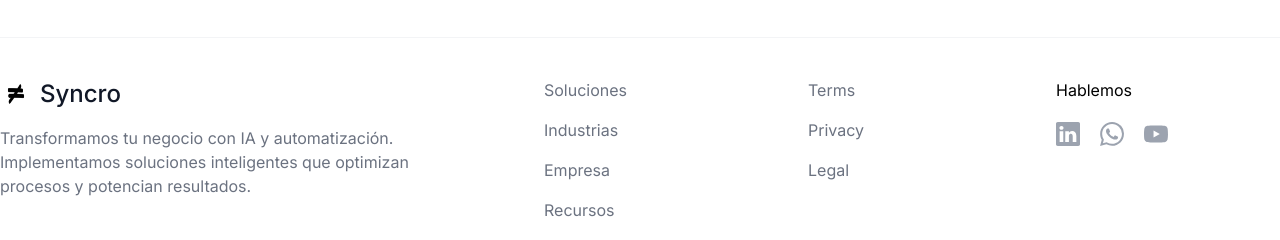
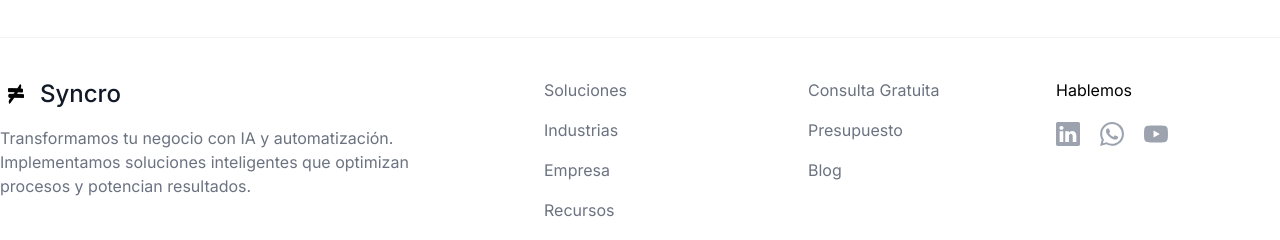
Before and after one commit to emiperaltaok/syncro-landing, a Next.js app: page / in a window 1280 px wide. Shown: the part 6455-6695 px from the top of the page. Built offline with nearby package versions, Linux system fonts and the light colour scheme.

Commit message:
agregue blog-presu-cgratuita

```diff
--- a/src/components/Footer.tsx
+++ b/src/components/Footer.tsx
@@ -5,7 +5,7 @@
 
 export function Footer() {
   const navigation = ["Soluciones", "Industrias", "Empresa", "Recursos", "Contacto"];
-  const legal = ["Terms", "Privacy", "Legal"];
+  const legal = ["Consulta Gratuita", "Presupuesto", "Blog"];
   return (
     <div className="relative">
       <Container>
```
